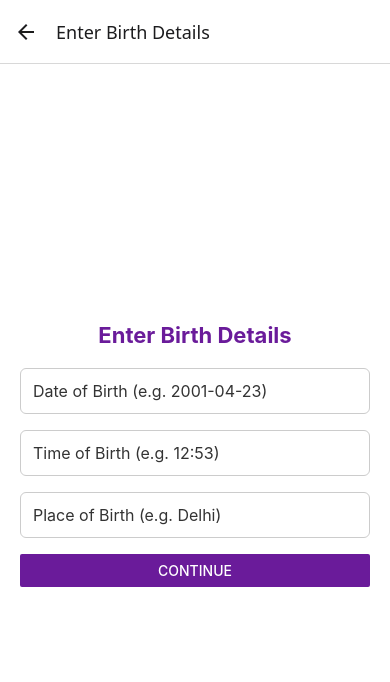
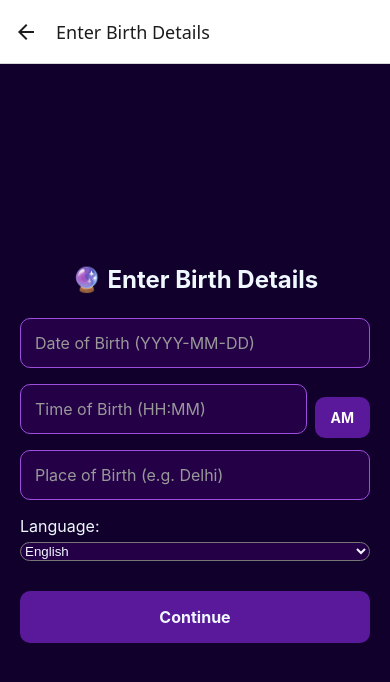
Before and after one commit to elguygone12/astroask-backend, a React Native app: screen /Input in a window 390 px wide. Shown: the top 682 px of the page. Built offline with nearby package versions, Linux system fonts and the light colour scheme.

Commit message:
Modernized InputScreen with AM/PM toggle and language picker

```diff
--- a/screens/InputScreen.js
+++ b/screens/InputScreen.js
@@ -1,19 +1,37 @@
-import React, { useState } from 'react';
+import React, { useState, useEffect } from 'react';
 import {
   View,
   Text,
   TextInput,
-  Button,
+  TouchableOpacity,
   StyleSheet,
   Alert,
+  Switch,
 } from 'react-native';
 import AsyncStorage from '@react-native-async-storage/async-storage';
+import { Picker } from '@react-native-picker/picker';
 import COLORS from '../constants/colors';
 
 const InputScreen = ({ navigation }) => {
   const [dob, setDob] = useState('');
   const [time, setTime] = useState('');
+  const [isAM, setIsAM] = useState(true); // For toggle
   const [location, setLocation] = useState('');
+  const [language, setLanguage] = useState('en');
+
+  useEffect(() => {
+    const loadSavedData = async () => {
+      const data = await AsyncStorage.getItem('userData');
+      if (data) {
+        const parsed = JSON.parse(data);
+        setDob(parsed.dob);
+        setTime(parsed.time);
+        setLocation(parsed.locationName || '');
+        setLanguage(parsed.language || 'en');
+      }
+    };
+    loadSavedData();
+  }, []);
 
   const handleSubmit = async () => {
     if (!dob || !time || !location) {
@@ -22,9 +40,7 @@ const InputScreen = ({ navigation }) => {
     }
 
     try {
-      const res = await fetch(
-        `https://api.opencagedata.com/geocode/v1/json?q=${encodeURIComponent(location)}&key=46faf81b36274dcdae05a3031fa8afca`
-      );
+      const res = await fetch(`https://api.opencagedata.com/geocode/v1/json?q=${encodeURIComponent(location)}&key=46faf81b36274dcdae05a3031fa8afca`);
       const data = await res.json();
 
       if (!data.results || data.results.length === 0) {
@@ -33,16 +49,7 @@ const InputScreen = ({ navigation }) => {
       }
 
       const { lat, lng } = data.results[0].geometry;
-      const offsetSeconds = data.results[0].annotations.timezone.offset_sec;
-      const sign = offsetSeconds >= 0 ? '+' : '-';
-      const absOffset = Math.abs(offsetSeconds);
-      const hours = Math.floor(absOffset / 3600)
-        .toString()
-        .padStart(2, '0');
-      const minutes = Math.floor((absOffset % 3600) / 60)
-        .toString()
-        .padStart(2, '0');
-      const timezone = `${sign}${hours}:${minutes}`;
+      const timezone = data.results[0].annotations.timezone.offset_string;
 
       const userData = {
         dob,
@@ -52,44 +59,69 @@ const InputScreen = ({ navigation }) => {
           longitude: lng,
           timezone,
         },
-        language: 'en',
+        locationName: location,
+        language,
       };
 
       await AsyncStorage.setItem('userData', JSON.stringify(userData));
-
-      if (navigation && navigation.navigate) {
-        navigation.navigate('Chart', userData);
-      }
+      navigation.navigate('Chart', userData);
     } catch (error) {
       console.error('Error fetching coordinates:', error);
-      Alert.alert('Error', 'Failed to fetch coordinates. Please try again.');
+      Alert.alert('Error', 'Failed to fetch coordinates.');
     }
   };
 
   return (
     <View style={styles.container}>
-      <Text style={styles.title}>Enter Birth Details</Text>
+      <Text style={styles.title}>🔮 Enter Birth Details</Text>
 
       <TextInput
         style={styles.input}
-        placeholder="Date of Birth (e.g. 2001-04-23)"
+        placeholder="Date of Birth (YYYY-MM-DD)"
+        placeholderTextColor="#999"
         value={dob}
         onChangeText={setDob}
       />
-      <TextInput
-        style={styles.input}
-        placeholder="Time of Birth (e.g. 12:53)"
-        value={time}
-        onChangeText={setTime}
-      />
+
+      <View style={styles.row}>
+        <TextInput
+          style={[styles.input, { flex: 1, marginRight: 8 }]}
+          placeholder="Time of Birth (HH:MM)"
+          placeholderTextColor="#999"
+          value={time}
+          onChangeText={setTime}
+        />
+        <TouchableOpacity
+          style={[styles.toggle, isAM ? styles.toggleActive : styles.toggleInactive]}
+          onPress={() => setIsAM(!isAM)}
+        >
+          <Text style={styles.toggleText}>{isAM ? 'AM' : 'PM'}</Text>
+        </TouchableOpacity>
+      </View>
+
       <TextInput
         style={styles.input}
         placeholder="Place of Birth (e.g. Delhi)"
+        placeholderTextColor="#999"
         value={location}
         onChangeText={setLocation}
       />
 
-      <Button title="Continue" onPress={handleSubmit} color={COLORS.primary} />
+      <View style={styles.pickerContainer}>
+        <Text style={styles.pickerLabel}>Language:</Text>
+        <Picker
+          selectedValue={language}
+          onValueChange={(val) => setLanguage(val)}
+          style={styles.picker}
+        >
+          <Picker.Item label="English" value="en" />
+          <Picker.Item label="Hindi" value="hi" />
+        </Picker>
+      </View>
+
+      <TouchableOpacity onPress={handleSubmit} style={styles.button}>
+        <Text style={styles.buttonText}>Continue</Text>
+      </TouchableOpacity>
     </View>
   );
 };
@@ -97,25 +129,72 @@ const InputScreen = ({ navigation }) => {
 const styles = StyleSheet.create({
   container: {
     flex: 1,
+    backgroundColor: '#10002b',
     padding: 20,
-    backgroundColor: COLORS.background,
     justifyContent: 'center',
   },
   title: {
-    fontSize: 22,
+    fontSize: 24,
+    color: '#f0f8ff',
     fontWeight: 'bold',
-    color: COLORS.primary,
+    marginBottom: 24,
     textAlign: 'center',
-    marginBottom: 20,
   },
   input: {
     borderWidth: 1,
-    borderColor: COLORS.border,
-    borderRadius: 6,
-    padding: 12,
+    borderColor: '#9d4edd',
+    backgroundColor: '#240046',
+    borderRadius: 10,
+    padding: 14,
+    color: '#f0f8ff',
     fontSize: 16,
     marginBottom: 16,
-    color: COLORS.text,
+  },
+  row: {
+    flexDirection: 'row',
+    alignItems: 'center',
+  },
+  toggle: {
+    paddingVertical: 12,
+    paddingHorizontal: 16,
+    borderRadius: 10,
+    justifyContent: 'center',
+    alignItems: 'center',
+  },
+  toggleActive: {
+    backgroundColor: '#5a189a',
+  },
+  toggleInactive: {
+    backgroundColor: '#3c096c',
+  },
+  toggleText: {
+    color: '#ffffff',
+    fontWeight: 'bold',
+  },
+  pickerContainer: {
+    marginBottom: 20,
+  },
+  pickerLabel: {
+    color: '#f0f8ff',
+    marginBottom: 6,
+    fontSize: 16,
+  },
+  picker: {
+    backgroundColor: '#240046',
+    color: '#f0f8ff',
+    borderRadius: 10,
+  },
+  button: {
+    backgroundColor: '#5a189a',
+    padding: 16,
+    borderRadius: 10,
+    marginTop: 10,
+  },
+  buttonText: {
+    color: '#f0f8ff',
+    fontWeight: 'bold',
+    fontSize: 16,
+    textAlign: 'center',
   },
 });
 
```
